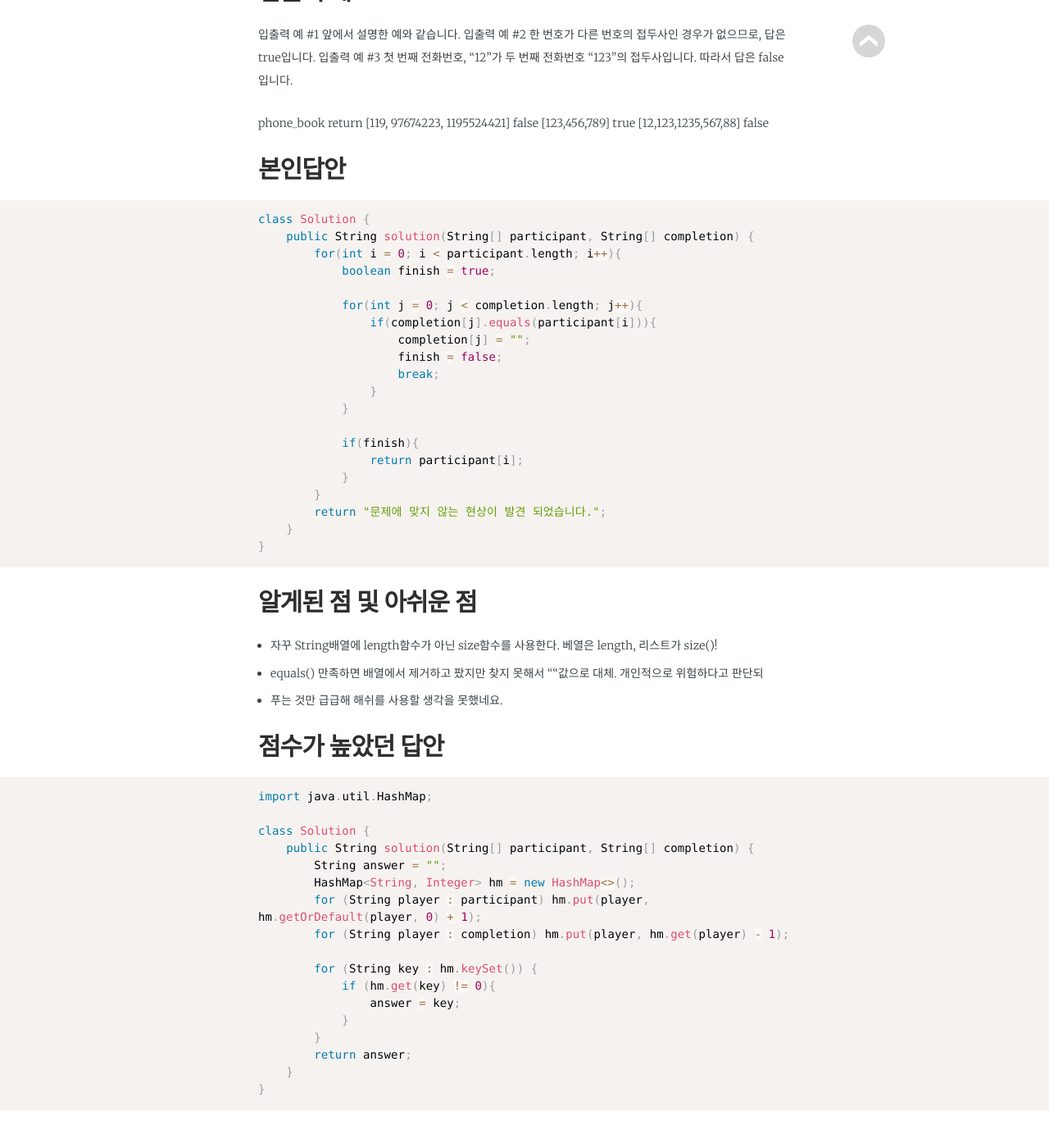
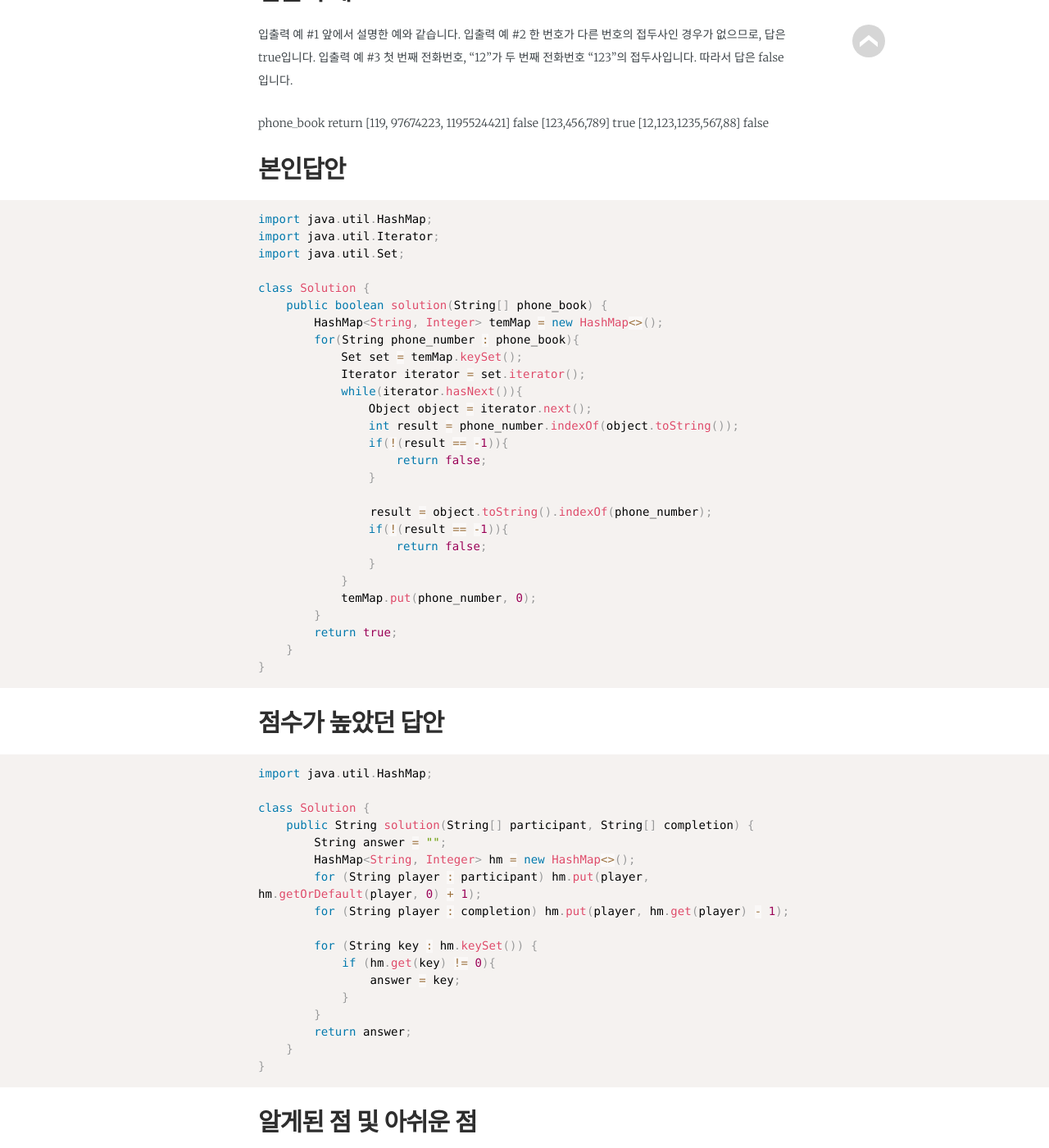
Before and after one commit to jwillmer/jekyllDecent, a Jekyll site: the page built from _posts/2019-02-12-algorithm-hash-2.md, in a window 1280 px wide and 1400 px high, scrolled down 1014 px. Shown: the whole window at 82% size. Built offline with Jekyll 4.4.1, drawn with Linux system fonts in a browser that asks for light colours; some web fonts are replaced; some of the changed text lies outside the part shown.

Commit message:
Update 2019-02-12-algorithm-hash-2.md

````diff
--- a/_posts/2019-02-12-algorithm-hash-2.md
+++ b/_posts/2019-02-12-algorithm-hash-2.md
@@ -47,33 +47,35 @@ phone_book                   	return
 ## 본인답안
 
 ```java
+import java.util.HashMap;
+import java.util.Iterator;
+import java.util.Set;
+
 class Solution {
-    public String solution(String[] participant, String[] completion) {
-        for(int i = 0; i < participant.length; i++){
-            boolean finish = true;
+    public boolean solution(String[] phone_book) {
+        HashMap<String, Integer> temMap = new HashMap<>();
+        for(String phone_number : phone_book){
+        	Set set = temMap.keySet();
+        	Iterator iterator = set.iterator();
+        	while(iterator.hasNext()){
+        		Object object = iterator.next();
+        		int result = phone_number.indexOf(object.toString());
+        		if(!(result == -1)){
+        			return false;
+        		}
 
-            for(int j = 0; j < completion.length; j++){
-                if(completion[j].equals(participant[i])){
-                    completion[j] = "";
-                    finish = false;
-                    break;
-                }
-            }
-
-            if(finish){
-                return participant[i];
-            }
+                result = object.toString().indexOf(phone_number);
+        		if(!(result == -1)){
+        			return false;
+        		}
+        	}
+        	temMap.put(phone_number, 0);
         }
-        return "문제에 맞지 않는 현상이 발견 되었습니다.";
+        return true;
     }
 }
 ```
 
-## 알게된 점 및 아쉬운 점
-
- - 자꾸 String배열에 length함수가 아닌 size함수를 사용한다. 베열은 length, 리스트가 size()!
- - equals() 만족하면 배열에서 제거하고 팠지만 찾지 못해서 ""값으로 대체. 개인적으로 위험하다고 판단되
- - 푸는 것만 급급해 해쉬를 사용할 생각을 못했네요.
 
 ## 점수가 높았던 답안
 
@@ -96,3 +98,9 @@ class Solution {
     }
 }
 ```
+
+## 알게된 점 및 아쉬운 점
+
+ - 자꾸 String배열에 length함수가 아닌 size함수를 사용한다. 베열은 length, 리스트가 size()!
+ - equals() 만족하면 배열에서 제거하고 팠지만 찾지 못해서 ""값으로 대체. 개인적으로 위험하다고 판단되
+ - 푸는 것만 급급해 해쉬를 사용할 생각을 못했네요.
````
